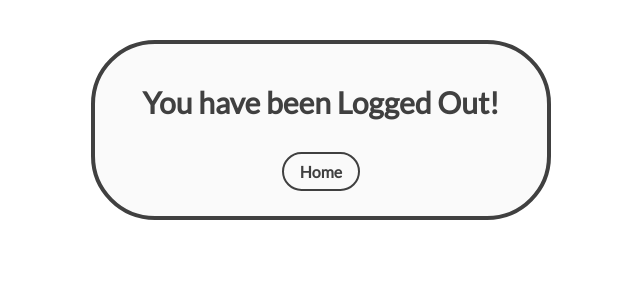
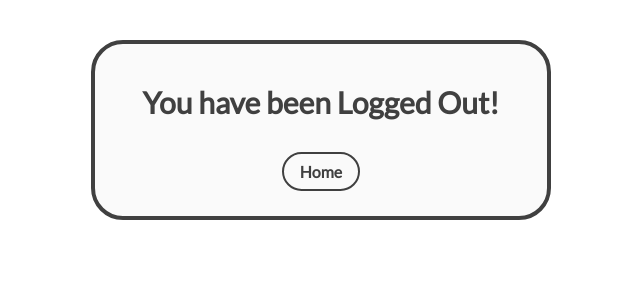
Before and after one commit to almond5/Uni_Connect, a Next.js app: page /logoutView in a window 1280 px wide. Shown: the top 300 px of the page, without its empty margins (319-959 px from the left). Built offline with nearby package versions, Linux system fonts and the light colour scheme.

Commit message:
Added Basic Routing

```diff
--- a/pages/logoutView.tsx
+++ b/pages/logoutView.tsx
@@ -5,7 +5,7 @@ const LogoutView = () => {
   return (
     <div className="py-10">
       <div
-        className="mx-auto rounded-[4rem] w-max border-[0.25rem] border-neutral-700 px-12
+        className="mx-auto rounded-[2rem] w-max border-[0.25rem] border-neutral-700 px-12
         py-2 font-bold transition bg-neutral-50 hover:text-gray-800 text-Lg flex flex-col
         text-center"
       >
--- a/pages/welcomePage.tsx
+++ b/pages/welcomePage.tsx
@@ -47,12 +47,6 @@ const WelcomePage = () => {
           Welcome!
         </div>
       </div>
-      {/* <div className={`${createNoteView ? '' : 'hidden'}`}>
-      <NoteCreate />
-    </div>
-    <div className={`${myNotesView ? '' : 'hidden'}`}>
-      <NoteDelete notes={notes} />
-    </div> */}
     </div>
   );
 };
```
